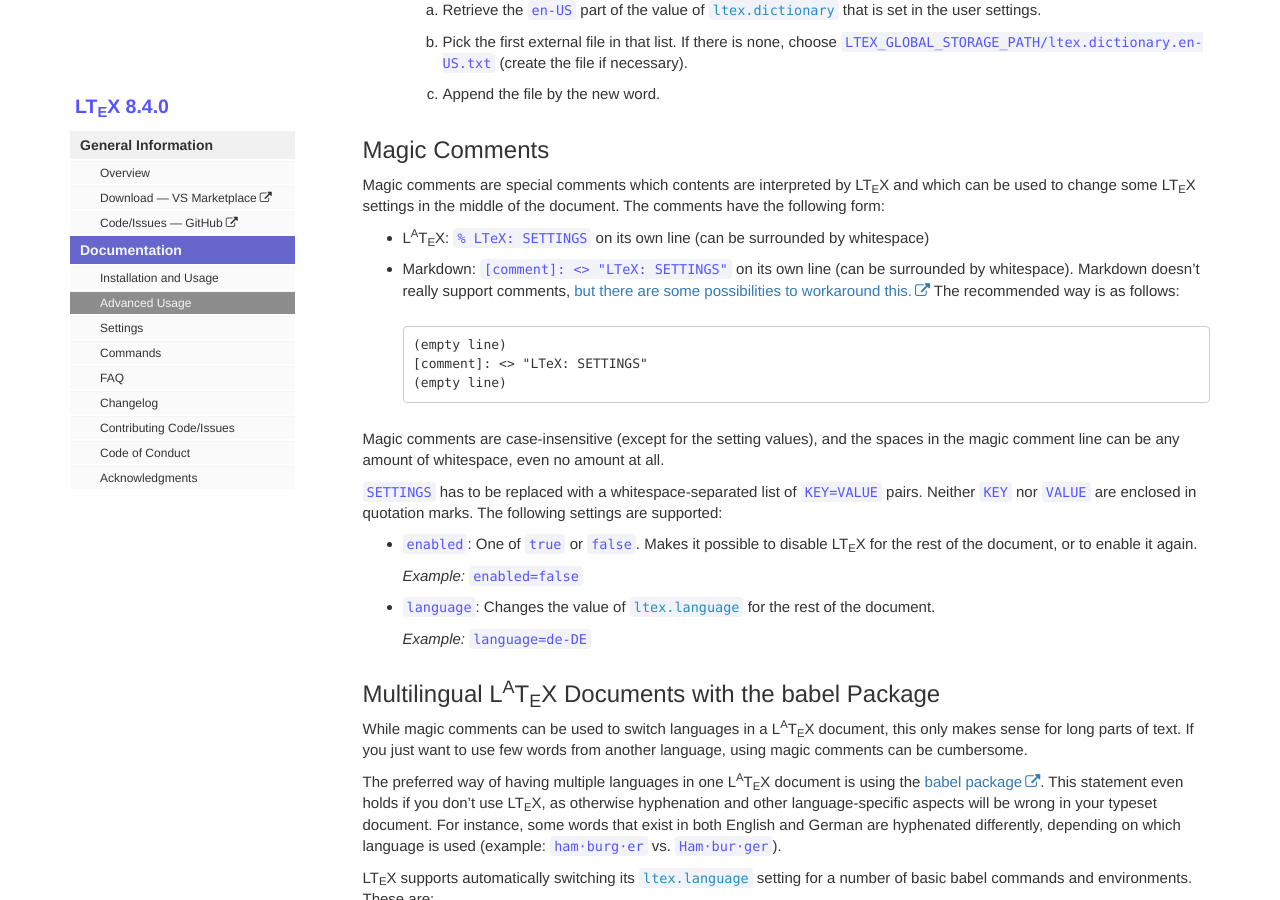
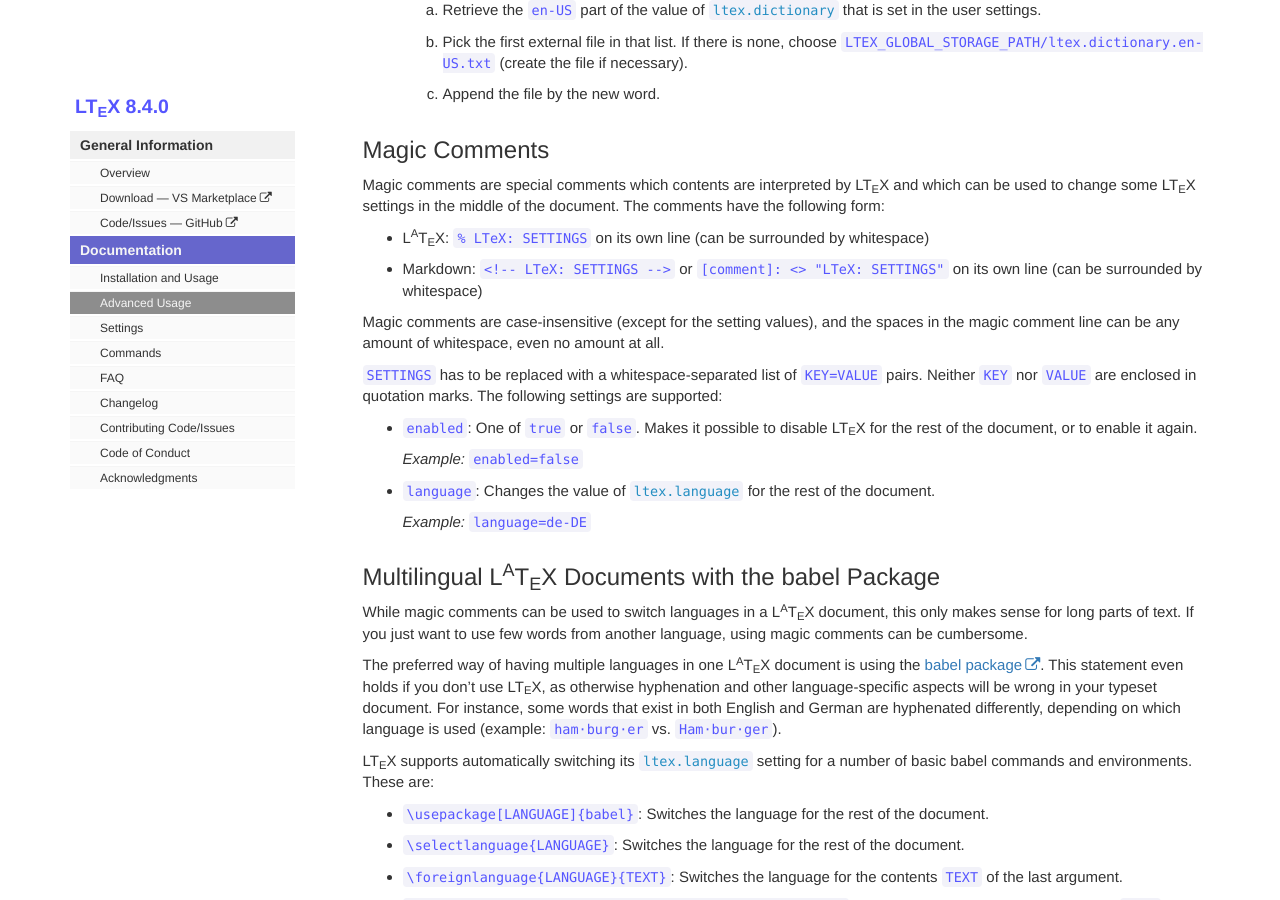
Before and after one commit to valentjn/vscode-ltex, a Jekyll site: the page built from pages/docs/advanced-usage.md, in a window 1280 px wide and 900 px high, scrolled down 2438 px. Built offline with Jekyll 4.4.1, drawn with Linux system fonts in a browser that asks for light colours.

Commit message:
Add HTML comments for magic comments to adv. usage

````diff
--- a/pages/docs/advanced-usage.md
+++ b/pages/docs/advanced-usage.md
@@ -88,13 +88,7 @@
 Magic comments are special comments which contents are interpreted by LTeX and which can be used to change some LTeX settings in the middle of the document. The comments have the following form:
 
 - LaTeX: `% LTeX: SETTINGS` on its own line (can be surrounded by whitespace)
-- Markdown: `[comment]: <> "LTeX: SETTINGS"` on its own line (can be surrounded by whitespace). Markdown doesn't really support comments, [but there are some possibilities to workaround this.](https://stackoverflow.com/a/32190021) The recommended way is as follows:
-
-  ```plaintext
-  (empty line)
-  [comment]: <> "LTeX: SETTINGS"
-  (empty line)
-  ```
+- Markdown: `<!-- LTeX: SETTINGS -->` or `[comment]: <> "LTeX: SETTINGS"` on its own line (can be surrounded by whitespace)
 
 Magic comments are case-insensitive (except for the setting values), and the spaces in the magic comment line can be any amount of whitespace, even no amount at all.
 
````
